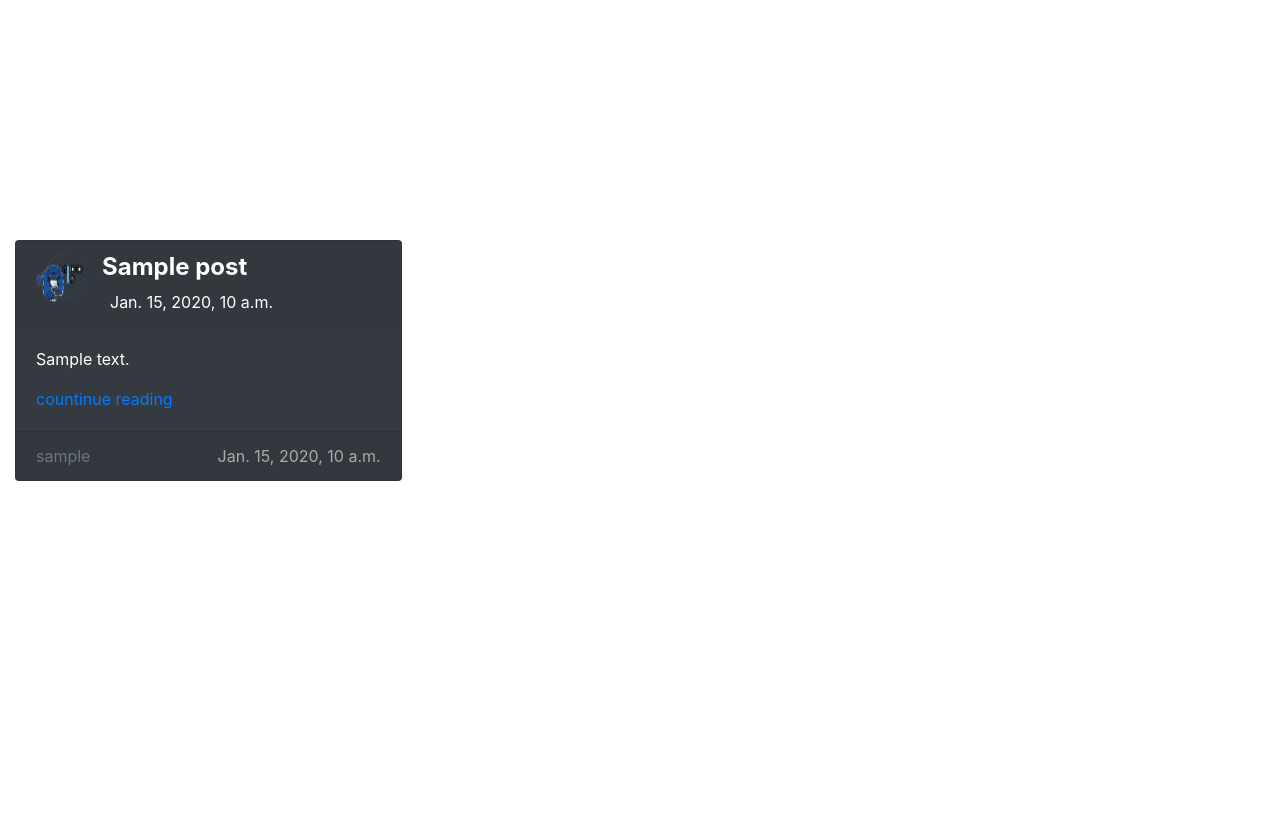
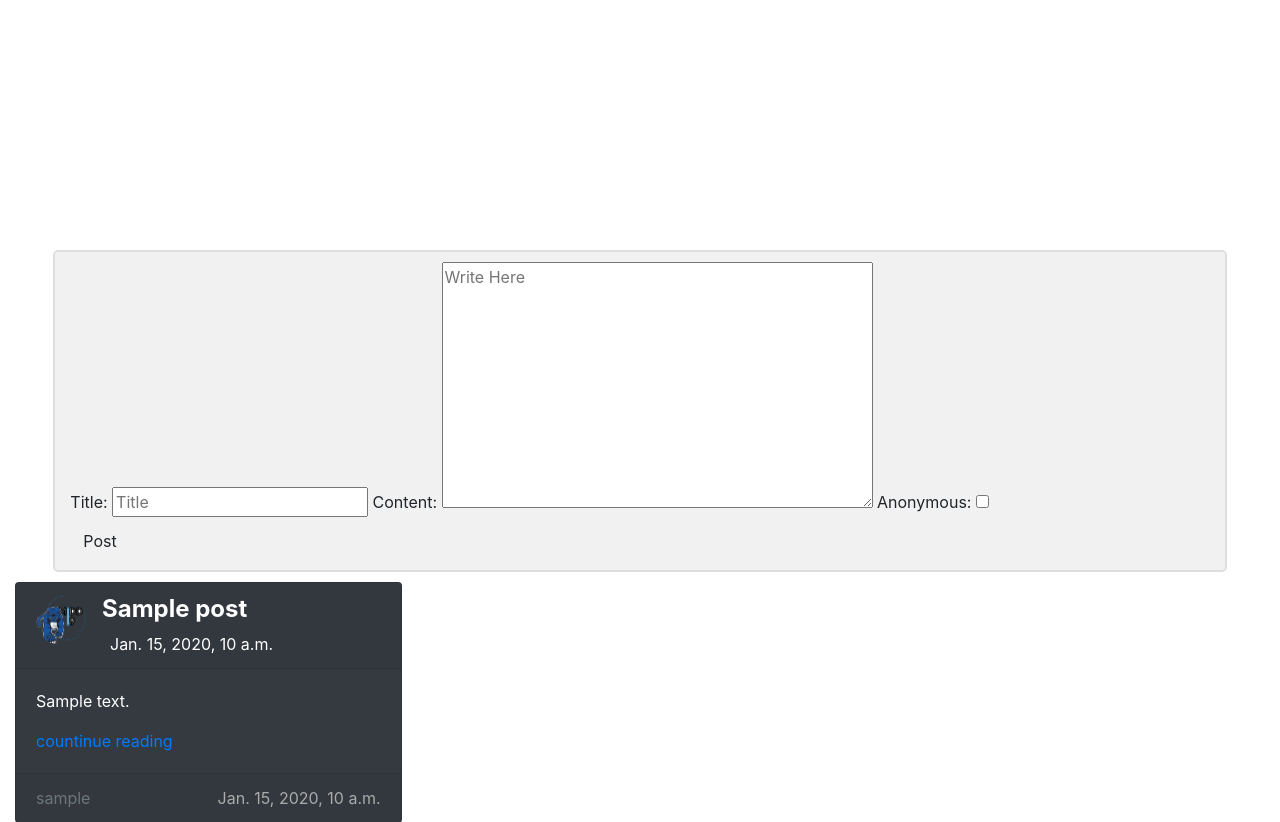
Before and after one commit to nestoreo/SierraNevadaCA-WaterAnalysis, a Django app: page /chatforum in a window 1280 px wide. Shown: the part 575-1397 px from the top of the page. Before the commit the page ends 1056 px from the top, so only its background shows below. Run offline with Django 3.2, Linux system fonts and the light colour scheme; tables that the repository leaves empty hold one stand-in row (values such as "Sample post"); some libraries are stand-ins or nearby versions.

Commit message:
before merging with nestor user posts

```diff
--- a/midd19/forms.py
+++ b/midd19/forms.py
@@ -13,9 +13,9 @@ class SignUpForm(UserCreationForm):
 
 class PostForm(forms.ModelForm):
     class Meta:
-        model=Post
-        fields=['title','content','anonymous']
-        widgets={
+        model = Post
+        fields = ['title','content','anonymous']
+        widgets = {
             "title":forms.TextInput(attrs={'class':"box","placeholder":"Title","name":"title","id":"title"}),
             "content":forms.Textarea(attrs={'class':"box","placeholder":"Write Here","name":"post","id":"post"}),
             "anonymous":forms.CheckboxInput(attrs={"name":"anonymous","id":"anonymous"})
--- a/midd19/templates/midd19/chatforum.html
+++ b/midd19/templates/midd19/chatforum.html
@@ -51,7 +51,23 @@
     <a class="carousel-control-next" href="#carouselExampleControls" role="button" data-slide="next">  </a>
 </div>
 
-<!--**************************post area***************************************-->
+<!--***************************post here*************************************-->
+<div class="container col-11">
+    <form action="{%url 'chatforum'%}" method="POST">
+      {% csrf_token %}
+      {%for field in form%}
+        {{field.label_tag}}
+        {{field}}
+      {%endfor%}
+      <div class="button-container">
+        <button type="submit" class="btn">Post</button>
+      </div>
+    </form>
+
+</div>
+
+
+<!--**************************posts area***************************************-->
 <div class="row row-cols-1 row-cols-md-3 col-12">
 
     {% for p in posts %}
--- a/midd19/urls.py
+++ b/midd19/urls.py
@@ -8,5 +8,4 @@ urlpatterns = [
     #path("userdetails", views.user_details, name="user_details"),
     path("register", views.register, name="register"),
     path("chatforum", views.chatforum, name="chatforum"),
-    path("post", views.post, name="post")
 ]
--- a/midd19/views.py
+++ b/midd19/views.py
@@ -16,14 +16,28 @@ def index(request):
     return render(request, "midd19/index.html", context)
 
 def chatforum(request):
-
     liked_posts_displayed = 3; #number of liked and uliked posts displayed
     posts_displayed = 5; #number of posts displayed on the page(!including liked/unliked)
     #get most liked Posts
     most_liked = Post.objects.all().order_by('-likes')[:liked_posts_displayed]
     least_liked = Post.objects.all().order_by('-dislikes')[:liked_posts_displayed]
     posts = Post.objects.all()[:posts_displayed]
-    return render(request, "midd19/chatforum.html", {"posts": posts, "most_liked": most_liked, "least_liked": least_liked})
+
+    if request.method == "POST":
+        form = PostForm(request.POST)
+        if form.is_valid():
+            title = form.cleaned_data.get("title")
+            content = form.cleaned_data.get('content')
+            anonymous = form.cleaned_data.get('anonymous')
+            username = request.user
+            post = Post(title=title,content=content,anonymous=anonymous,user=request.user)
+            post.save()
+            return HttpResponseRedirect(reverse('chatforum'))
+    else:
+        form = PostForm()
+    return render(request,'midd19/chatforum.html',{'form':form, "posts": posts, "most_liked": most_liked, "least_liked": least_liked})
+
+
 
 
 def login_view(request):
@@ -55,17 +69,18 @@ def register(request):
         form = SignUpForm()
     return render(request, 'midd19/register.html', {'form': form})
 
-def post(request):
-    if request.method =="POST":
-        form=PostForm(request.POST)
-        if form.is_valid():
-            title = form.cleaned_data.get("title")
-            content = form.cleaned_data.get('content')
-            anonymous=form.cleaned_data.get('anonymous')
-            username = request.user
-            post=Post(title=title,content=content,anonymous=anonymous,user=request.user)
-            post.save()
-            return HttpResponseRedirect(reverse("chatforum"))
-    else:
-        form=PostForm()
-    return render(request,'midd19/post.html',{'form':form})
+#
+#def post(request):
+#    if request.method =="POST":
+#        form=PostForm(request.POST)
+#        if form.is_valid():
+#            title = form.cleaned_data.get("title")
+#            content = form.cleaned_data.get('content')
+#            anonymous = form.cleaned_data.get('anonymous')
+#            username = request.user
+#            post = Post(title=title,content=content,anonymous=anonymous,user=request.user)
+#            post.save()
+#            return HttpResponseRedirect(reverse("chatforum"))
+#    else:
+#        form = PostForm()
+#    return render(request,'midd19/chatforum.html',{'form':form})
```
